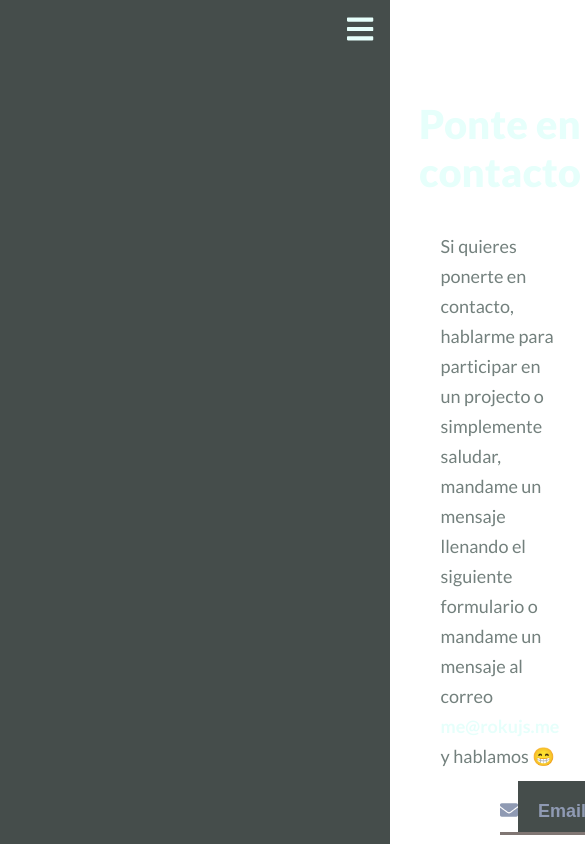
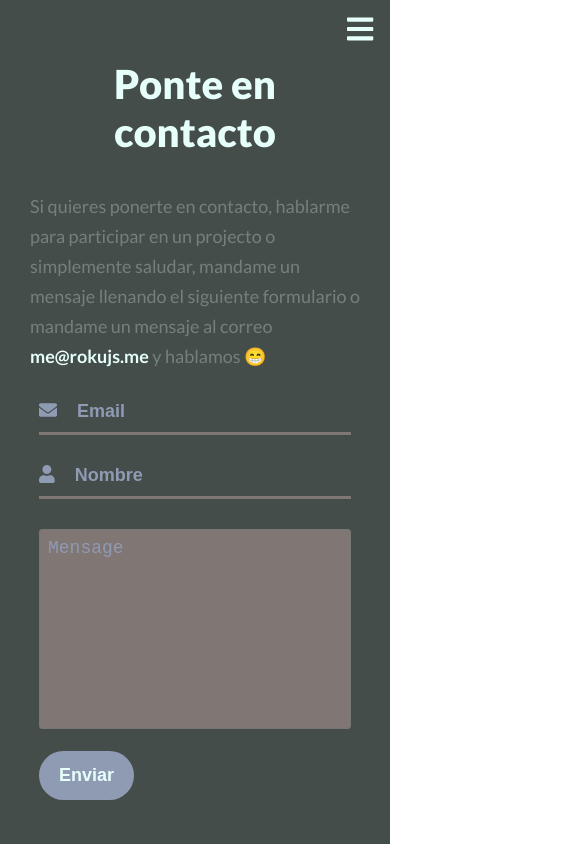
Before and after one commit to rokujs/shiuxcode.github.io, a Next.js app: page /contact in a window 390 px wide. Shown: the top 844 px of the page, 585 px wide, since content can reach past the window. Built offline with nearby package versions, Linux system fonts and the light colour scheme.

Commit message:
Add responsive to contact page

```diff
--- a/components/Contact/styles.module.css
+++ b/components/Contact/styles.module.css
@@ -4,11 +4,12 @@
   justify-content: center;
   align-items: center;
   flex-direction: column;
-  padding: 5rem 50rem;
+  padding: 1rem 3rem;
 }
 
 .title {
   font-size: 4rem;
+  text-align: center;
   font-weight: 900;
   color: var(--color-primary);
 }
@@ -24,3 +25,11 @@
 .subtitle > b {
   color: var(--color-primary);
 }
+
+/* desktop */
+
+@media (min-width: 800px) {
+  .container {
+    padding: 5rem 50rem;
+  }
+}
--- a/components/Form/styles.module.css
+++ b/components/Form/styles.module.css
@@ -1,5 +1,5 @@
 .container {
-  width: 50rem;
+  width: 80vw;
   margin: auto;
 }
 
@@ -17,7 +17,7 @@
 .email {
   padding: 2rem 2rem 1rem 2rem;
   border: none;
-  width: 95%;
+  width: 90%;
   font-weight: 900;
   font-size: 1.8rem;
   background-color: var(--color-bg);
@@ -86,7 +86,7 @@
 .emailError {
   padding: 2rem 2rem 1rem 2rem;
   border: none;
-  width: 95%;
+  width: 90%;
   font-weight: 900;
   font-size: 1.8rem;
   background-color: var(--color-bg);
@@ -115,3 +115,18 @@
   font-weight: bold;
   color: var(--color-bg-error);
 }
+/* desktop */
+
+@media (min-width: 768px) {
+  .container {
+    width: 50rem;
+  }
+
+  .email {
+    width: 95%;
+  }
+
+  .emailError {
+    width: 95%;
+  }
+}
```
